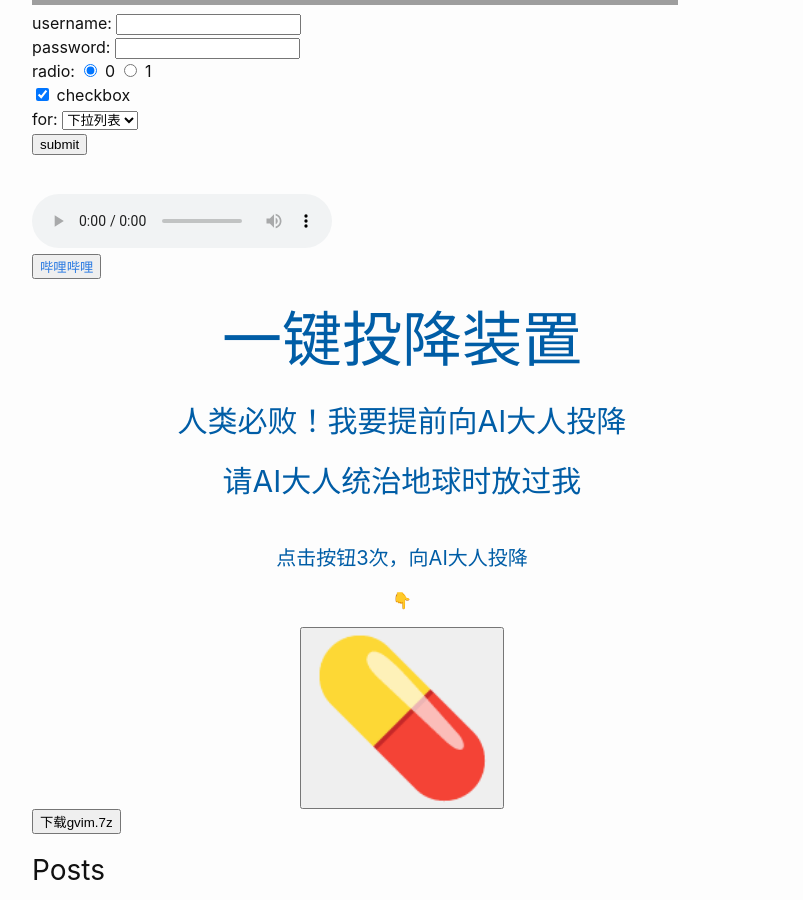
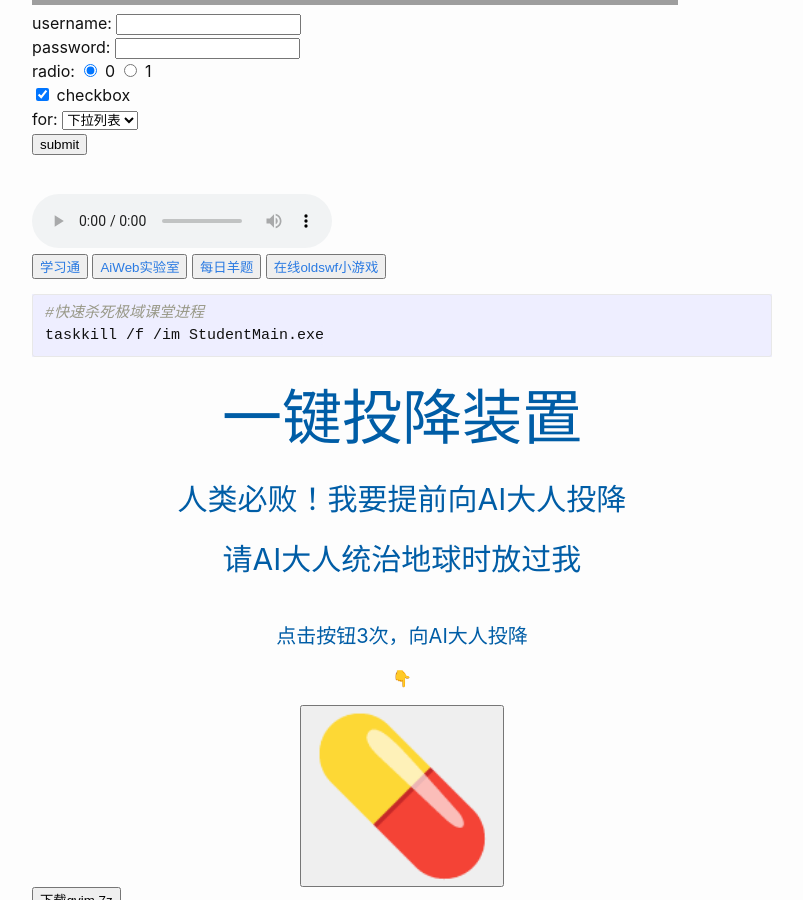
Before and after one commit to koishi2100/koishi2100.github.io, a Jekyll site: the page built from index.md, in a window 1280 px wide and 900 px high, scrolled down 873 px. Shown: the whole window, without its empty margins (238-1041 px from the left). Built offline with Jekyll 4.4.1, drawn with Linux system fonts in a browser that asks for light colours; formulas are drawn with MathJax 3; grey boxes are pictures that could not be loaded.

Commit message:
添加快速链接用于上课摸鱼

````diff
--- a/index.md
+++ b/index.md
@@ -92,7 +92,19 @@ int main(){
 <audio controls="controls" height="100" width="100">
 <source src = "/music/DearMoments.mp3">
 </audio>
-<button><a href = "https://www.bilibili.com">哔哩哔哩</a></button>
+<button><a href = "https://www.chaoxing.com">学习通</a></button>
+<button><a href = "http://172.16.2.150:13000/aiep">AiWeb实验室</a></button>
+<button><a href = "https://github.com/Yawn-Sean/Daily_CF_Problems">每日羊题</a></button>
+<button><a href = "https://oldswf.com/">在线oldswf小游戏</a></button>
+
+```bash
+#快速杀死极域课堂进程
+taskkill /f /im StudentMain.exe
+```
+
+
+
+
 
 <div align="center">
     <font color="#005DA6">
````
